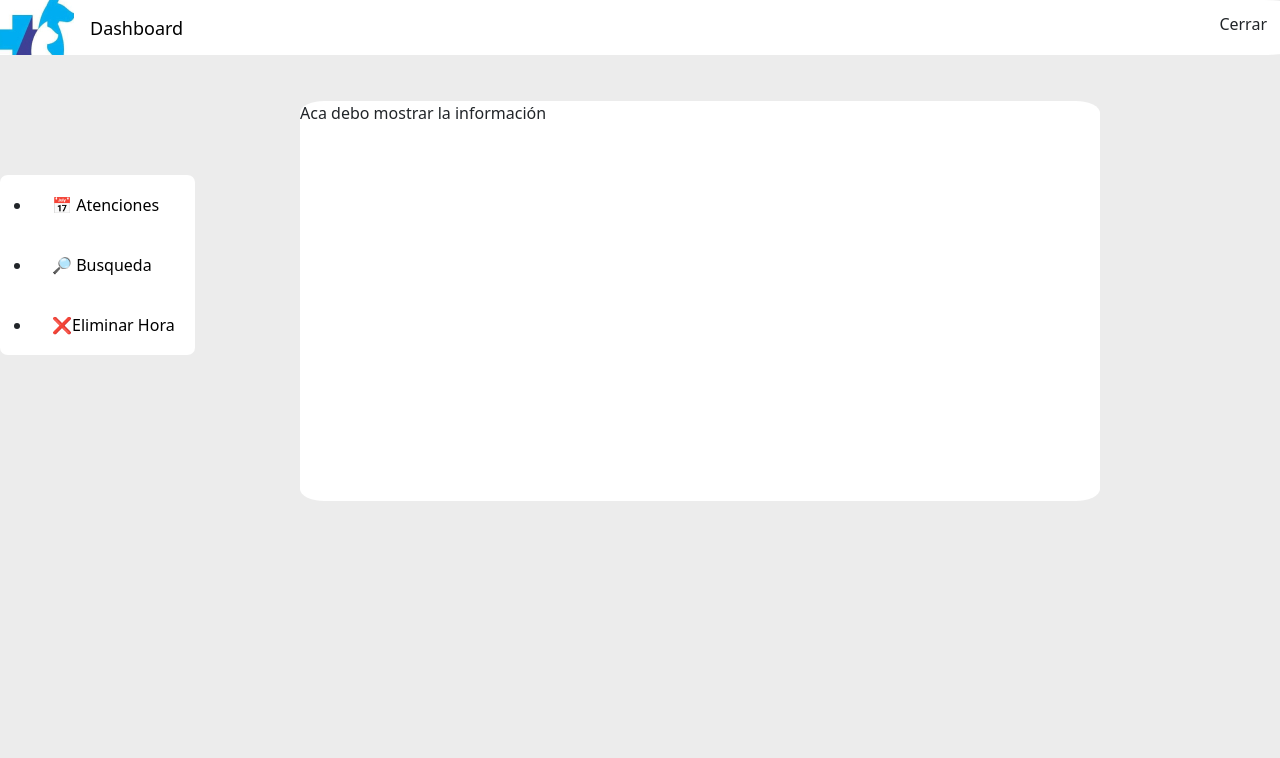
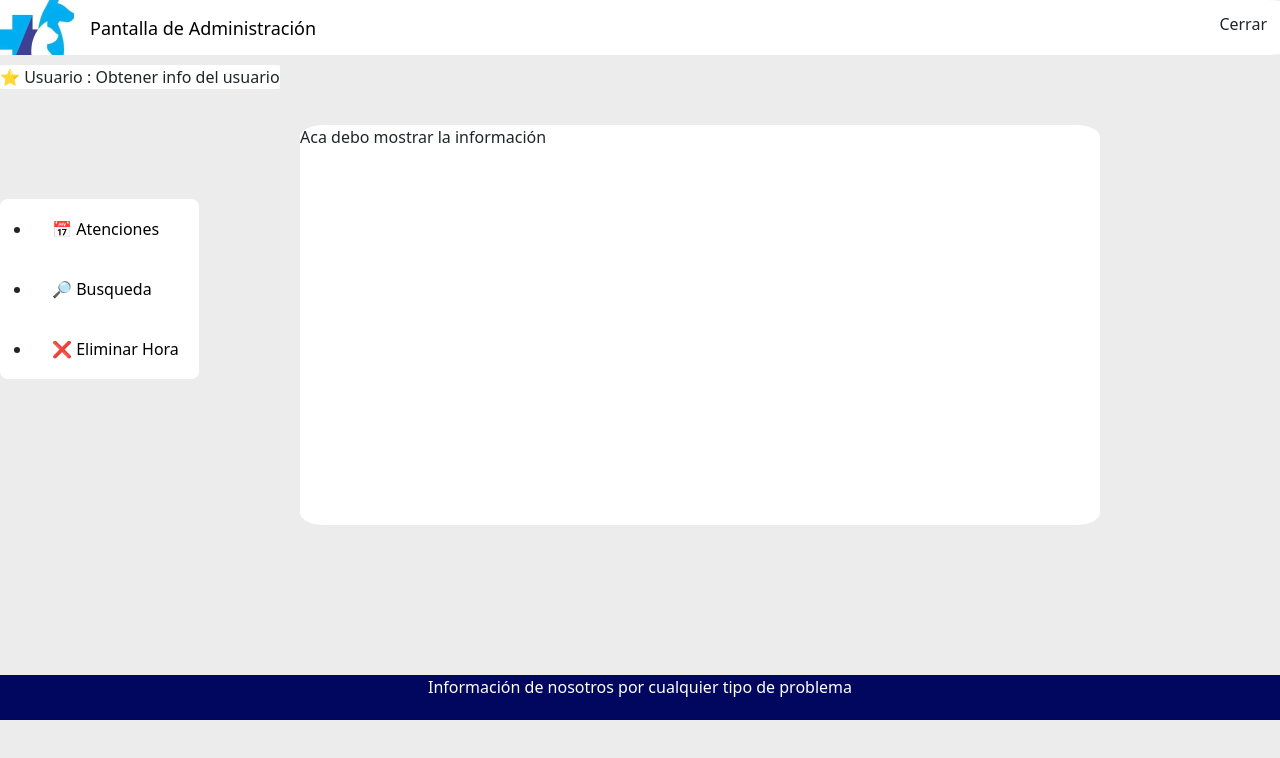
Before and after one commit to barbar4bm/frontend-c19-pets, a React (Create React App) app in the folder frontend/: page /about-us in a window 1280 px wide. Shown: the top 758 px of the page. Built offline with nearby package versions, Linux system fonts and the light colour scheme.

Commit message:
pequeños cambios pantalla admin

```diff
--- a/frontend/src/pages/UsuarioInterfaz/UsuarioInterfaz.css
+++ b/frontend/src/pages/UsuarioInterfaz/UsuarioInterfaz.css
@@ -30,7 +30,10 @@ body{
 .boton-salir{
     position: relative;
     top: -50px;
-    color: rgb(78, 119, 255);
+    color: gray;
+}
+.boton-salir:hover{
+  opacity: .4;
 }
 
 .dash-titulo{
@@ -40,6 +43,16 @@ body{
     position: relative;
     bottom: -15px;
     right: -90px;
+    width: 600px;
+}
+
+.user_profile{
+    background-color:white;
+    width: max-content;
+    position: relative;
+    bottom: -10px;
+    border-radius: 3%;
+
 }
 
 .sidebar ul li a{
@@ -53,8 +66,12 @@ body{
     cursor: pointer;
     border-color: black;
 
+
 }
 
+.sidebar ul li a:hover{
+    opacity: .4;
+}
 .midbar{
     background-color:white;
     width:800px;
@@ -64,6 +81,12 @@ body{
     right: -300px;
     top: -150px;
     box-sizing: border-box;
-    margin: 0;
-    border: 2px;
+
 }
+
+.foot-page{
+    background-color: rgb(1, 7, 94);
+    width: 100%;
+    height: 45px;
+
+}
--- a/frontend/src/pages/UsuarioInterfaz/UsuarioInterfaz.js
+++ b/frontend/src/pages/UsuarioInterfaz/UsuarioInterfaz.js
@@ -10,20 +10,25 @@ export const UsuarioInterfaz = () => {
         <div className='barra-header'>
 
           <div className='vet-logo'>
-            <div className='dash-titulo'>Dashboard</div>
+            <div className='dash-titulo'>Pantalla de Administración </div>
           </div>
 
           <div className='boton-salir'>
-            <button className='btn btn-secundary' style={{float:'right'}}>Cerrar</button>
+
+              <button className='btn btn-secundary' style={{float:'right'}}>Cerrar</button>
+
           </div>
 
         </div>
 
+
+        <div className='user_profile'> ⭐ Usuario : Obtener info del usuario </div>
         <div className='sidebar'>
+
           <ul>
             <li><a href='#'> 📅 Atenciones </a></li>
             <li><a href='#'> 🔎 Busqueda </a></li>
-            <li><a href='#'> ❌Eliminar Hora</a></li>
+            <li><a href='#'> ❌ Eliminar Hora</a></li>
           </ul>
 
 
@@ -31,8 +36,11 @@ export const UsuarioInterfaz = () => {
         <div className='midbar'>
             Aca debo mostrar la información
         </div>
+        <div className='foot-page'>
+          <p className='text text-center' style={{color:'white'}}> Información de nosotros por cualquier tipo de problema </p>
+        </div>
+      </div>
 
-      </div>
 
 
     </>
```
